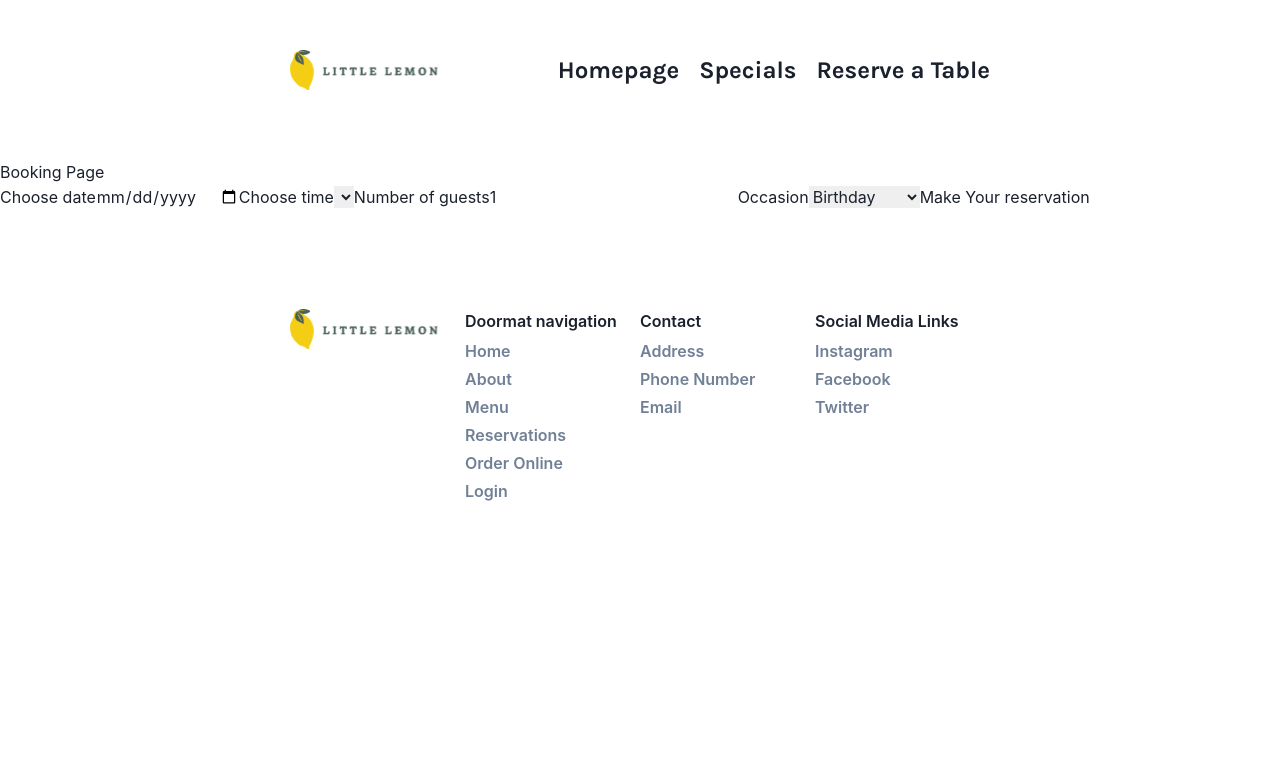
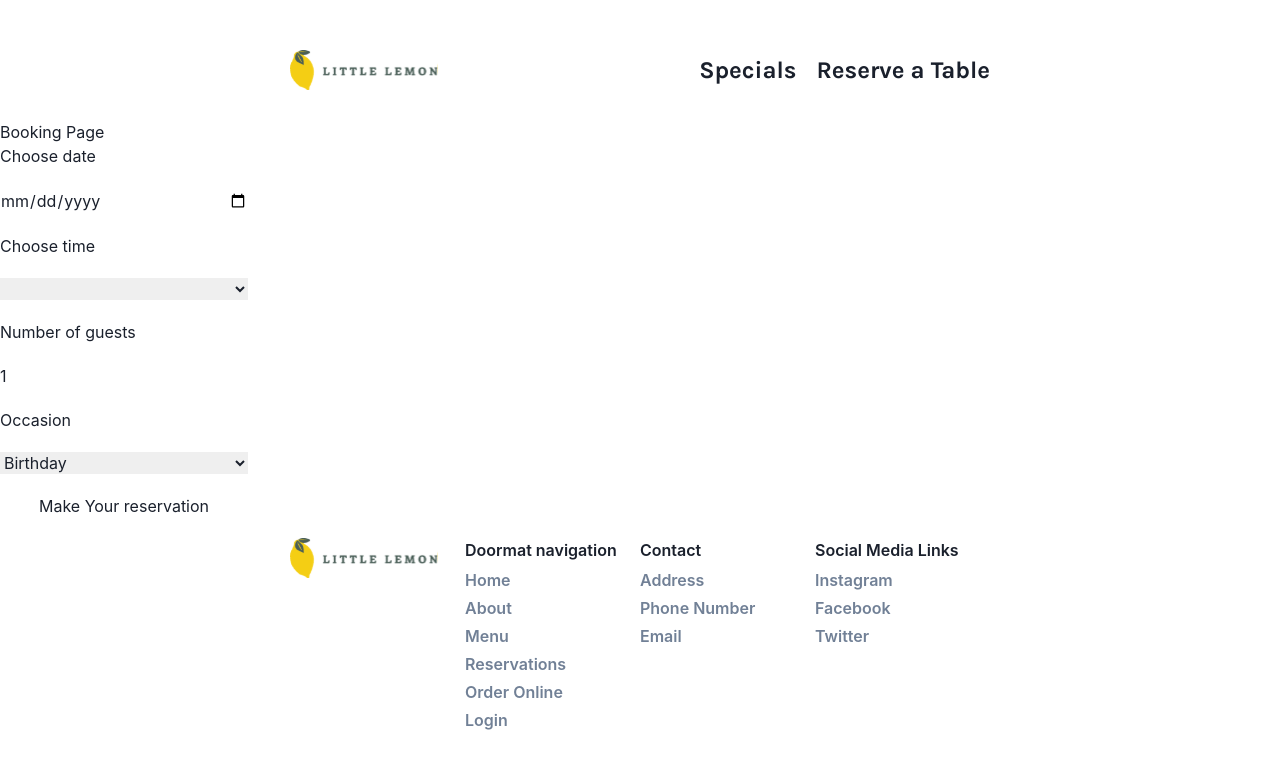
Before and after one commit to claudiooleite/litle_lemon, a React (Create React App) app: page /bookingpage in a window 1280 px wide. Shown: the top 768 px of the page. Built offline with nearby package versions, Linux system fonts and the light colour scheme.

Commit message:
booking confirmation page added, functionality to route to this component added

```diff
--- a/src/App.js
+++ b/src/App.js
@@ -4,6 +4,8 @@ import Nav from "./Components/Nav";
 import Footer from "./Components/Footer";
 import Highlights from "./Components/Highlights";
 import BookingPage from "./Components/BookingPage";
+import NoPage from "./Components/NoPage";
+import ConfirmedBooking from "./Components/ConfirmedBooking";
 import { Route, Routes } from "react-router-dom";
 
 function App() {
@@ -14,6 +16,8 @@ function App() {
         <Route path="/" element={<Hero />} />
         <Route path="/specials" element={<Highlights />} />{" "}
         <Route path="/bookingpage" element={<BookingPage />} />{" "}
+        <Route path="/confirmedbooking" element={<ConfirmedBooking />} />{" "}
+        <Route path="*" element={<NoPage />} />
       </Routes>
       <Footer />
     </div>
--- a/src/Components/BookingForm.jsx
+++ b/src/Components/BookingForm.jsx
@@ -1,8 +1,7 @@
-// BookingForm.jsx
-import React, { useState } from "react";
-import { submitAPI } from "./apiSimulator"; // Assuming you have the submitAPI function defined in api.js
 
-const BookingForm = ({ availableTimes, updateTimes }) => {
+import React, { useState, useEffect } from "react";
+
+const BookingForm = ({ availableTimes, updateTimes, submitForm }) => {
     const [selectedDate, setSelectedDate] = useState("");
     const [selectedTime, setSelectedTime] = useState("");
     const [guests, setGuests] = useState(1);
@@ -14,6 +13,12 @@ const BookingForm = ({ availableTimes, updateTimes }) => {
         updateTimes(date);
     };
 
+    useEffect(() => {
+        if (availableTimes.length > 0) {
+            setSelectedTime(availableTimes[0]); // Set default time to the first available time
+        }
+    }, [availableTimes]);
+
     const handleSubmit = async (e) => {
         e.preventDefault();
         const formData = {
@@ -22,24 +27,11 @@ const BookingForm = ({ availableTimes, updateTimes }) => {
             guests: guests,
             occasion: occasion
         };
-        try {
-            const response = await submitAPI(formData);
-            if (response) {
-                alert("Booking submitted successfully!");
-                setSelectedDate(""); // Reset form fields
-                setSelectedTime("");
-                setGuests(1);
-                setOccasion("Birthday");
-
-                updateTimes(selectedDate);
-            }
-        } catch (error) {
-            console.error("Error submitting booking:", error);
-        }
+        submitForm(formData); // Call the submitForm function passed as a prop
     };
 
     return (
-        <form onSubmit={handleSubmit}>
+        <form style={{ display: "grid", maxWidth: "200px", gap: "20px" }} onSubmit={handleSubmit}>
             <label htmlFor="res-date">Choose date</label>
             <input type="date" id="res-date" value={selectedDate} onChange={handleDateChange} />
 
--- a/src/Components/BookingPage.jsx
+++ b/src/Components/BookingPage.jsx
@@ -1,7 +1,8 @@
-// BookingPage.jsx
+
 import React, { useReducer, useEffect } from "react";
+import { useNavigate } from "react-router-dom";
 import BookingForm from "./BookingForm";
-import { fetchAPI } from "./apiSimulator"; // Assuming you have API functions defined in api.js
+import { fetchAPI, submitAPI } from "./apiSimulator"; // Assuming you have API functions defined in api.js
 
 const BookingPage = () => {
     const reducer = (state, action) => {
@@ -41,10 +42,24 @@ const BookingPage = () => {
         initializeTimes();
     }, []);
 
+    const navigate = useNavigate();
+
+    const submitForm = async (formData) => {
+        try {
+            const response = await submitAPI(formData);
+            if (response) {
+                navigate("/confirmedbooking");
+            }
+        } catch (error) {
+            console.error("Error submitting booking:", error);
+            alert("Error submitting booking. Please try again.");
+        }
+    };
+
     return (
         <div>
             <h1>Booking Page</h1>
-            <BookingForm availableTimes={availableTimes} updateTimes={updateTimes} />
+            <BookingForm availableTimes={availableTimes} updateTimes={updateTimes} submitForm={submitForm} />
         </div>
     );
 };
--- /dev/null
+++ b/src/Components/ConfirmedBooking.jsx
@@ -0,0 +1,5 @@
+function ConfirmedBooking() {
+    return <h1>Your Booking Is Confirmed!</h1>
+};
+
+export default ConfirmedBooking
--- a/src/Components/Nav.jsx
+++ b/src/Components/Nav.jsx
@@ -13,9 +13,8 @@ function Nav() {
     };
     return (
         <div className="nav-main">
-            <img id="logo-top" src={Image} alt="Logo Little Lemon restaurant" />
+            <Link to='/' className='nav-item'><img id="logo-top" src={Image} alt="Logo Little Lemon restaurant" /></Link>
             <ul className={`nav-links ${showNav ? 'show' : ''}`}>
-                <li><Link to='/' className='nav-item'>Homepage</Link></li>
                 <li><Link to='/specials' className='nav-item'>Specials</Link></li>
                 <li><Link to='/bookingpage' className='nav-item'>Reserve a Table</Link></li>
 
--- /dev/null
+++ b/src/Components/NoPage.jsx
@@ -0,0 +1,5 @@
+function NoPage() {
+    return <h1>404</h1>;
+};
+
+export default NoPage;
```
